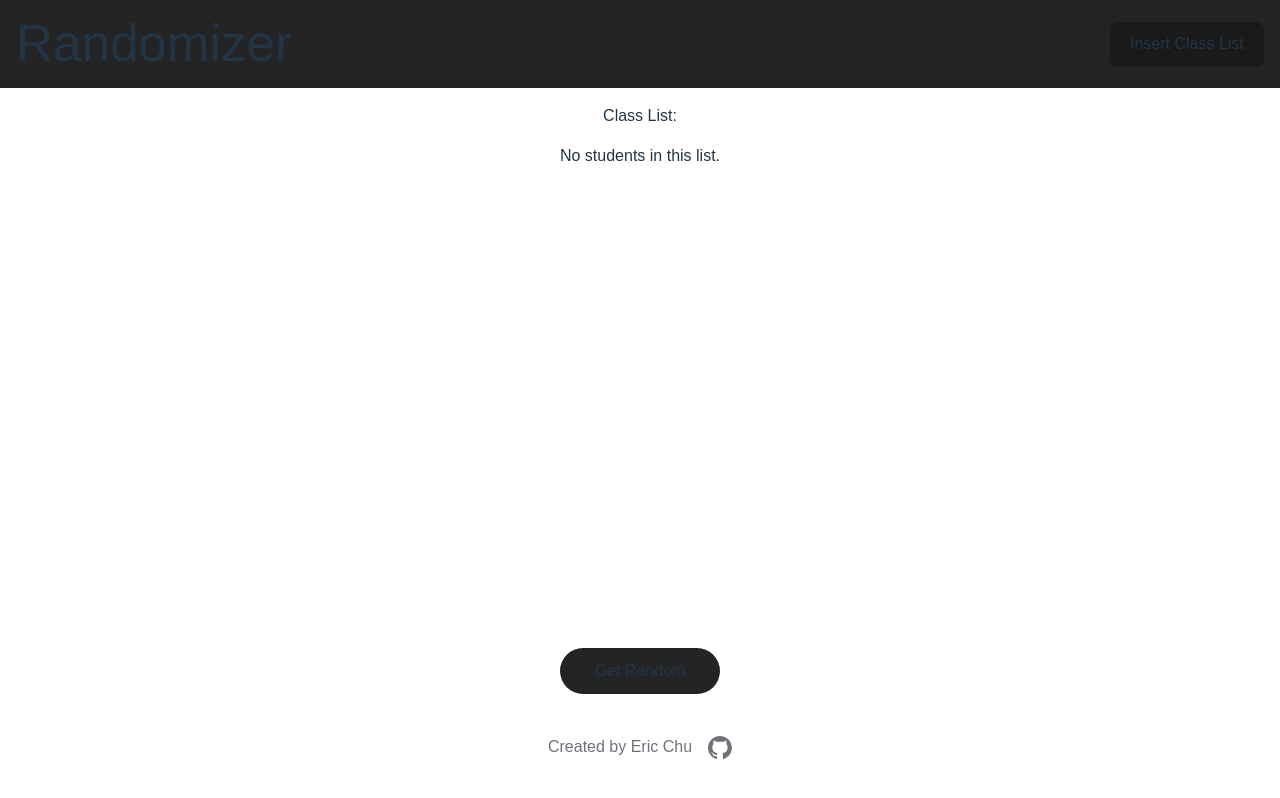
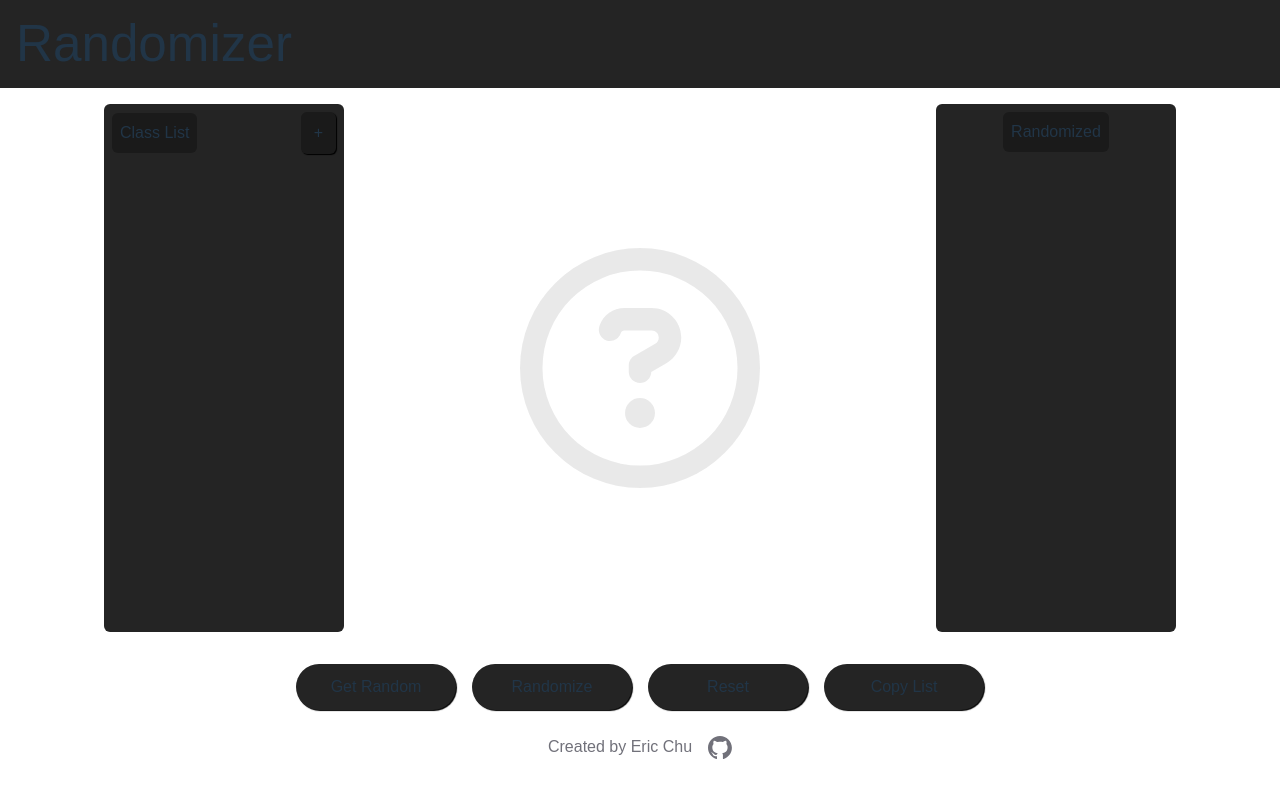
Before and after one commit to eric-k-chu/Randomizer, a React (Vite) app in the folder my-app/: page / in a window 1280 px wide. Built offline with nearby package versions, Linux system fonts and the light colour scheme; a web font is replaced by a local one.

Commit message:
WIP on insert new list clear old list

```diff
--- a/my-app/src/Components/List.tsx
+++ b/my-app/src/Components/List.tsx
@@ -1,6 +1,8 @@
+import React from 'react'
+
 function List({ customList, styles }: {customList: string[], styles?: string}) {
   return (
-    <ul className={styles}>{customList.map(n => <li key={n} className="animate-appear-in">{n}</li>)}</ul>
+    <ul className={styles}>{customList.map(n => <li key={React.useId()} className="animate-appear-in">{n}</li>)}</ul>
   )
 }
 
--- a/my-app/src/Components/ModalForms.tsx
+++ b/my-app/src/Components/ModalForms.tsx
@@ -1,26 +1,25 @@
 import React from 'react'
 import { Button } from '../Components'
-import { setClassList } from '../Layout';
 
-function InsertForm({ isActive }: {isActive: Function }) {
+function InsertForm({ isActive, onInsert }: {isActive: Function, onInsert: Function }) {
     const textAreaID = React.useId();
 
     function handleSubmit(e: React.FormEvent<HTMLFormElement>) {
       e.preventDefault();
       const textArea = document.querySelector('form')![0] as HTMLTextAreaElement;
-      setClassList(textArea.value.split('\n'));
+      onInsert(textArea.value.split('\n'));
       isActive(false);
     }
 
     return (
-      <div className='flex flex-col items-center justify-center absolute top-0 left-0 w-full h-full'>
+      <div className='flex flex-col items-center justify-center absolute top-0 left-0 w-full h-full z-50'>
         <div className='w-72 h-[32rem] bg-dark-gray-1 p-2 rounded-md shadow-lg'>
           <form method='post' onSubmit={handleSubmit} className='flex flex-col items-center justify-center h-[31rem] gap-y-4'>
             <label htmlFor={textAreaID}>Type the names in your class.</label>
             <textarea id={textAreaID} rows={15} className='resize-none bg-dark-gray-2'></textarea>
             <div className='flex justify-between text-xs w-64 px-3'>
               <Button text='Close' onCustomClick={() => isActive(false) } styles='bg-dark-gray-2'/>
-              <Button text='Insert' styles='bg-dark-gray-2' type='submit'/>
+              <Button text='Insert' styles='bg-dark-gray-2' type='submit' />
             </div>
           </form>
         </div>
--- a/my-app/src/Layout/Body.tsx
+++ b/my-app/src/Layout/Body.tsx
@@ -1,74 +1,91 @@
-import { Button, List, Popup } from '../Components'
+import { Button, List, Popup, InsertForm } from '../Components'
 import { useState } from 'react';
-
-let classList: string[] = [];
-
-const copyList = classList.map(n => n);
-
-const completedList: string[] = [];
-
-let popupText = "";
-
-function setClassList(list: string[]): void {
-  classList = list.map(n => n);
-}
+import questionIcon from '../assets/circle-question-regular.svg'
 
 function Body() {
+  const [classList, setClassList] = useState<string[]>([]);
   const [list, setList] = useState<string[]>([]);
-  const [isComplete, setComplete] = useState(false);
+  const [classListCopy, setClassListCopy] = useState<string[]>([]);
   const [showPopup, setShowPopup] = useState(false);
+  const [showModal, setShowModal] = useState(false);
+  const [showRandomName, setShowRandomName] = useState("");
 
-  function handleRandomAdd(): void {
-    if (classList.length) {
-      const randIndex = Math.floor(Math.random() * classList.length);
-      completedList.push(classList[randIndex]);
-      const newList = [...list, classList[randIndex]];
-      classList.splice(randIndex, 1);
-      setList(newList);
-    } else {
-      setComplete(true);
+  function handleGetRandom(): void {
+    if (list.length > 0) {
+      const randIndex = Math.floor(Math.random() * list.length);
+      setShowRandomName(list[randIndex]);
+      list.splice(randIndex, 1);
+
+      if (list.length === 0) {
+        setList(classList.map(n => n));
+      }
     }
   }
 
   function handleCopyList(): void {
-    const copiedText = completedList.join('\n');
+    const copiedText = classListCopy.join('\n');
     navigator.clipboard.writeText(copiedText);
-    popupText = 'Copied to Clipboard.';
     setShowPopup(true);
   }
 
   function handleReset(): void {
-    classList = copyList.map(n => n);
+    setClassList([]);
     setList([]);
-    setComplete(false);
+    setClassListCopy([]);
+    setShowRandomName("");
+  }
 
+  function handleInsertClassList(insertList: string[]) {
+    handleReset();
+    setClassList(insertList.map(n => n));
+    setList(insertList.map(n => n));
+  }
+
+  function handleGenerateRandom() {
+    if (classList.length > 0) {
+      const copyList = classList.map(n => n);
+      const randomList: string[] = [];
+      while (copyList.length > 0) {
+        const randIndex = Math.floor(Math.random() * copyList.length);
+        randomList.push(copyList[randIndex]);
+        copyList.splice(randIndex, 1);
+      }
+      setClassListCopy(randomList);
+    }
   }
 
   return (
     <div className='container mx-auto basis-10/12'>
 
-      {showPopup && <Popup popupText={popupText} isActive={setShowPopup}/>}
+      {showPopup && <Popup popupText="Copied to clipboard." isActive={setShowPopup}/>}
+      {showModal && <InsertForm isActive={setShowModal} onInsert={handleInsertClassList}/>}
 
-      <div className='flex flex-col items-center gap-y-4 p-4 h-[35rem]'>
-        <span>Class List:</span>
-        {list.length === 0 && <h3>No students in this list.</h3>}
-        <List customList={list} styles='text-center'/>
+      <div className='flex justify-around p-4 h-[35rem]'>
+        <div className='w-60 flex flex-col items-center bg-dark-gray-1 p-2 rounded-md gap-y-4'>
+          <div className='flex justify-between items-center w-full'>
+            <div className='bg-dark-gray-2 p-2 rounded-md'>Class List</div>
+            <Button text="+" onCustomClick={() => setShowModal(true)} styles='rounded-md bg-dark-gray-2 p-2 px-3' />
+          </div>
+          <List customList={classList} styles='text-center p-2 overflow-y-auto h-full w-full' />
+        </div>
+        <div className='w-60 flex flex-col items-center justify-center w-56'>
+          <img src={questionIcon} alt="Question Mark Icon" className='animate-pulse'/>
+          <p className='animate-appear-in'>{showRandomName}</p>
+        </div>
+        <div className='w-60 flex flex-col items-center bg-dark-gray-1 p-2 rounded-md gap-y-4'>
+          <div className='bg-dark-gray-2 p-2 rounded-md'>Randomized</div>
+          <List customList={classListCopy} styles='text-center p-2' />
+        </div>
       </div>
 
-      <div className='flex justify-around items-center'>
-        { isComplete &&
-          <Button text="Copy List" onCustomClick={handleCopyList} styles='rounded-3xl w-40 bg-dark-gray-1'/>
-        }
-        <Button text="Get Random" onCustomClick={handleRandomAdd} styles='rounded-3xl w-40 bg-dark-gray-1'/>
-        { isComplete &&
-          <Button text="Reset" onCustomClick={handleReset} styles='rounded-3xl w-40 bg-dark-gray-1'/>
-        }
+      <div className='flex justify-center p-4 gap-x-4 items-center'>
+        <Button text="Get Random" onCustomClick={handleGetRandom} styles='rounded-3xl w-40 bg-dark-gray-1'/>
+        <Button text="Randomize" onCustomClick={handleGenerateRandom} styles='rounded-3xl w-40 bg-dark-gray-1'/>
+        <Button text="Reset" onCustomClick={handleReset} styles='rounded-3xl w-40 bg-dark-gray-1'/>
+        <Button text="Copy List" onCustomClick={handleCopyList} styles='rounded-3xl w-40 bg-dark-gray-1'/>
       </div>
     </div>
   )
 }
 
-export {
-  Body,
-  setClassList
-}
+export default Body
--- a/my-app/src/Layout/NavBar.tsx
+++ b/my-app/src/Layout/NavBar.tsx
@@ -1,18 +1,9 @@
-import { Button, InsertForm } from '../Components';
-import { useState } from 'react'
-
 function NavBar() {
-  const [showModal, setShowModal] = useState(false);
-
   return (
-    <div className='bg-dark-gray-1 basis-1/12'>
+    <div className='bg-dark-gray-1 basis-1/12 z-50'>
       <div className='container mx-auto p-4'>
-        <div className='flex justify-around items-center'>
+        <div className='flex items-center'>
           <h1 className='basis-1/2'>Randomizer</h1>
-          <div className='flex items-center justify-end basis-1/2'>
-            <Button text="Insert Class List" onCustomClick={() => setShowModal(true)} styles='bg-dark-gray-2'/>
-            {showModal && <InsertForm isActive={setShowModal}/>}
-          </div>
         </div>
       </div>
     </div>
--- a/my-app/src/Layout/index.tsx
+++ b/my-app/src/Layout/index.tsx
@@ -1,10 +1,9 @@
 import NavBar from './NavBar'
-import { Body, setClassList } from './Body'
+import Body from './Body'
 import Footer from './Footer'
 
 export {
 	NavBar,
 	Body,
 	Footer,
-	setClassList
 }
--- a/my-app/src/index.css
+++ b/my-app/src/index.css
@@ -60,6 +60,7 @@ button {
   background-color: #1a1a1a;
   cursor: pointer;
   transition: border-color 0.25s;
+  box-shadow: 1px 1px 1px black;
 }
 button:hover {
   border-color: #646cff;
```
Also changed, not shown: my-app/src/assets/circle-question-regular.svg (added).
